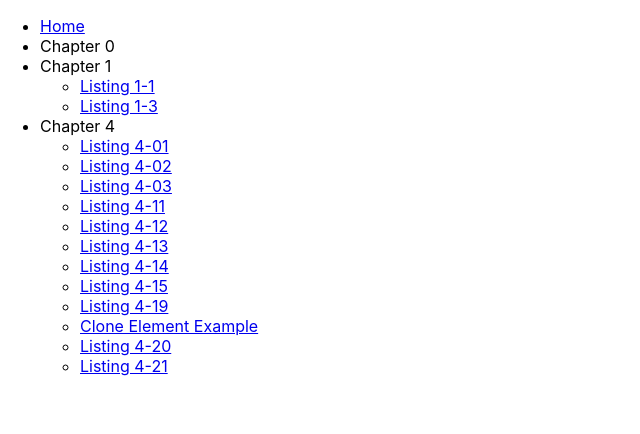
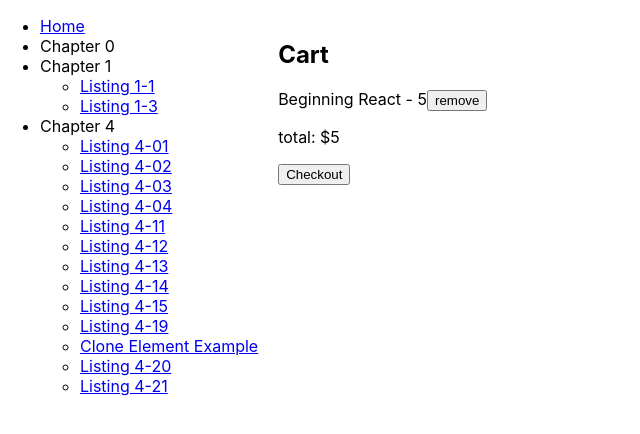
Before and after one commit to chrisminnick/react-js-foundations, a React (Create React App) app in the folder book-code-listings/: page /listing404 in a window 1280 px wide. Shown: the top 434 px of the page, without its empty margins (0-640 px from the left). Built offline with nearby package versions, Linux system fonts and the light colour scheme.

Commit message:
everything in one component example

```diff
--- a/book-code-listings/src/App.js
+++ b/book-code-listings/src/App.js
@@ -9,6 +9,8 @@ import Listing0103 from './chapter01/Listing0103';
 import WelcomeMessage from './chapter04/WelcomeMessage';
 import WelcomeTitle from './chapter04/WelcomeTitle';
 import Cart from './chapter04/ShoppingCart/Cart';
+import SingleComponentCart from './chapter04/ShoppingCart/SingleComponentCart';
+
 import Listing411 from './chapter04/Listing411';
 import Listing412 from './chapter04/Listing412';
 import BasicFigure from './chapter04/BasicFigure';
@@ -49,6 +51,9 @@ function App() {
                 </li>
                 <li>
                   <Link to="/listing403">Listing 4-03</Link>
+                </li>
+                <li>
+                  <Link to="/listing404">Listing 4-04</Link>
                 </li>
                 <li>
                   <Link to="/listing411">Listing 4-11</Link>
@@ -96,6 +101,9 @@ function App() {
           <Route path="/listing403">
             <Cart />
           </Route>
+          <Route path="/listing404">
+            <SingleComponentCart />
+          </Route>
           <Route path="/listing411">
             <Listing411 />
           </Route>
--- /dev/null
+++ b/book-code-listings/src/chapter04/ShoppingCart/SingleComponentCart.js
@@ -0,0 +1,38 @@
+import React,{useState} from 'react';
+import styles from './Cart.css.js';
+
+function Cart(props){
+
+  const [inCart,setInCart] = useState(props.inCart);
+
+  const removeFromCart = (item)=>{
+    const index = inCart.indexOf(item);
+    const newCart = [...inCart.slice(0, index), ...inCart.slice(index + 1)];
+    setInCart(newCart);
+  };
+
+  const calculatedTotal = inCart.reduce((accumulator, item) => accumulator + (item.price || 0), 0);
+  let ItemList = inCart.map((item)=>{
+    return (<div key={item.id}>{item.title} - {item.price}
+      <button onClick={()=>{removeFromCart(item)}}>remove</button></div>)
+  });
+
+  return(
+    <div style={styles.cart}>
+      <h2>Cart</h2>
+
+        {ItemList}
+
+        <p>total: ${calculatedTotal}</p>
+
+        <button>Checkout</button>
+
+    </div>
+  );
+}
+
+Cart.defaultProps = {
+    inCart: [{id:1,title:"Beginning React",price:5}]
+};
+
+export default Cart;
```
